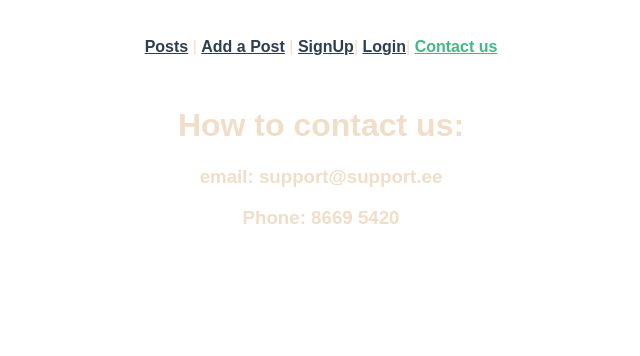
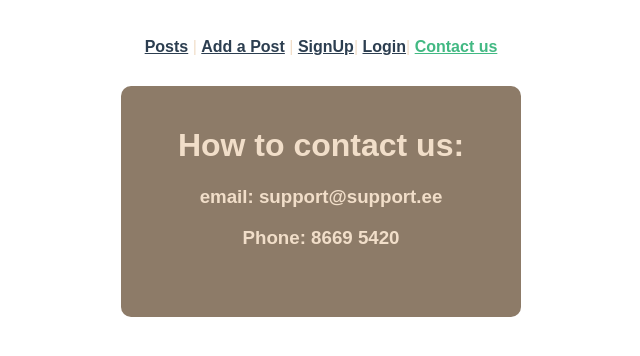
Before and after one commit to JuhanPauklin/WAD-HW4, a Vue app: page /api/contact in a window 1280 px wide. Shown: the top 356 px of the page, without its empty margins (319-959 px from the left). Built offline with nearby package versions, Linux system fonts and the light colour scheme.

Commit message:
Adds styling to contact page

```diff
--- a/src/views/Contact.vue
+++ b/src/views/Contact.vue
@@ -19,7 +19,13 @@
   </script>
 
 <style>
-.about p {
-  color: var(--dark-text);
+
+.about {
+  background-color: var(--primary-color);
+  color: var(--secondary-color);
+  max-width: 400px;
+  margin: auto;
+  padding: 20px 30px 50px 30px;
+  border-radius: 10px;
 }
 </style>
```
